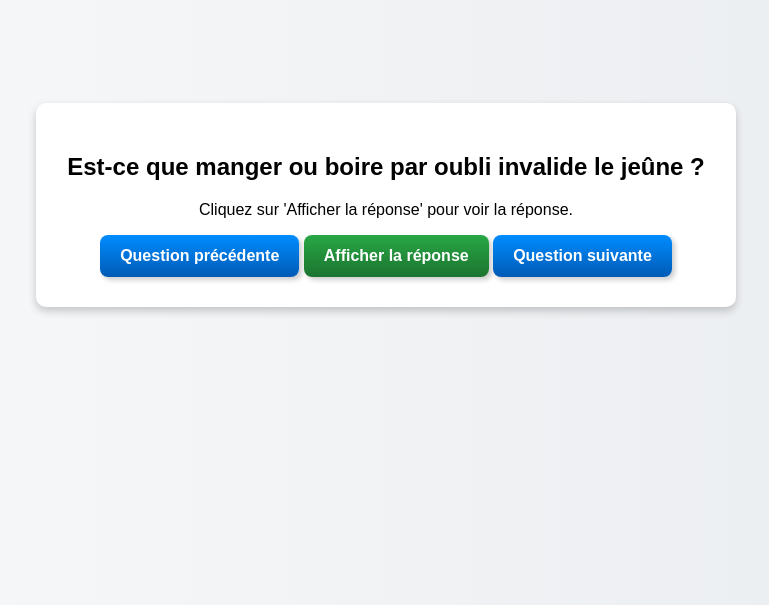
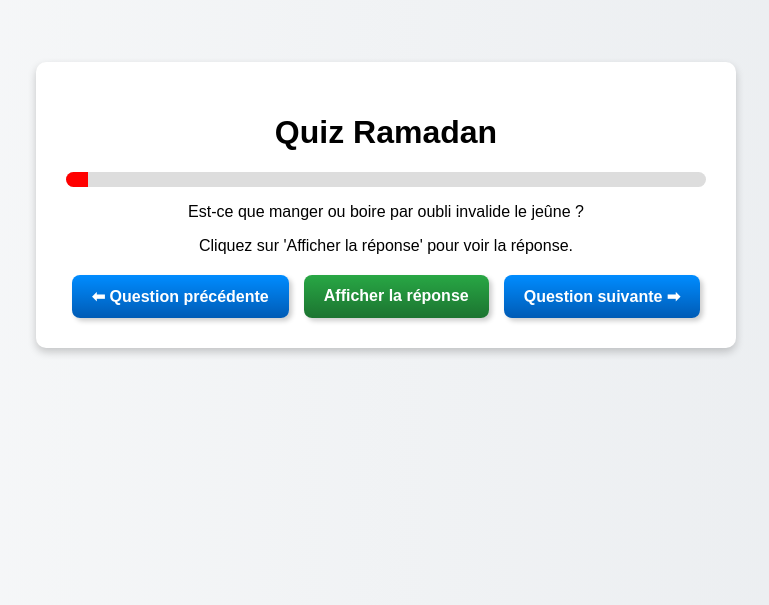
Before and after one commit to ID14091989/Ramadan-QuizZ, a plain HTML site: page index.html in a window 1280 px wide. Shown: the part 195-800 px from the top of the page, without its empty margins (254-1023 px from the left). Drawn offline with Linux system fonts and the light colour scheme.

Commit message:
Update index.html

```diff
--- a/index.html
+++ b/index.html
@@ -3,25 +3,28 @@
 <head>
     <meta charset="UTF-8">
     <meta name="viewport" content="width=device-width, initial-scale=1.0">
-    <title>Quiz Ramadhan</title>
+    <title>Quiz Ramadan</title>
     <link rel="stylesheet" href="style.css">
 </head>
 <body>
+    <div id="quiz-container">
+        <h1>Quiz Ramadan</h1>
 
-<div id="quiz-container">
-    <h2 id="question">Question ici...</h2>
-    <p id="answer"></p>
+        <div id="progress-bar-container">
+            <div id="progress-bar"></div>
+        </div>
 
-    <button id="prev-btn">Question précédente</button>
-    <button id="show-answer-btn">Afficher la réponse</button>
-    <button id="next-btn">Question suivante</button>
+        <p id="question">Question s'affichera ici</p>
+        <p id="answer">Cliquez sur "Afficher la réponse" pour voir la réponse.</p>
 
-    <div id="progress-container">
-        <div id="progress-bar"></div>
+        <!-- Boutons alignés -->
+        <div class="button-container">
+            <button id="prev-btn">⬅ Question précédente</button>
+            <button id="show-answer-btn">Afficher la réponse</button>
+            <button id="next-btn">Question suivante ➡</button>
+        </div>
     </div>
-</div>
 
-<script src="script.js"></script>
-
+    <script src="script.js"></script>
 </body>
 </html>
```
